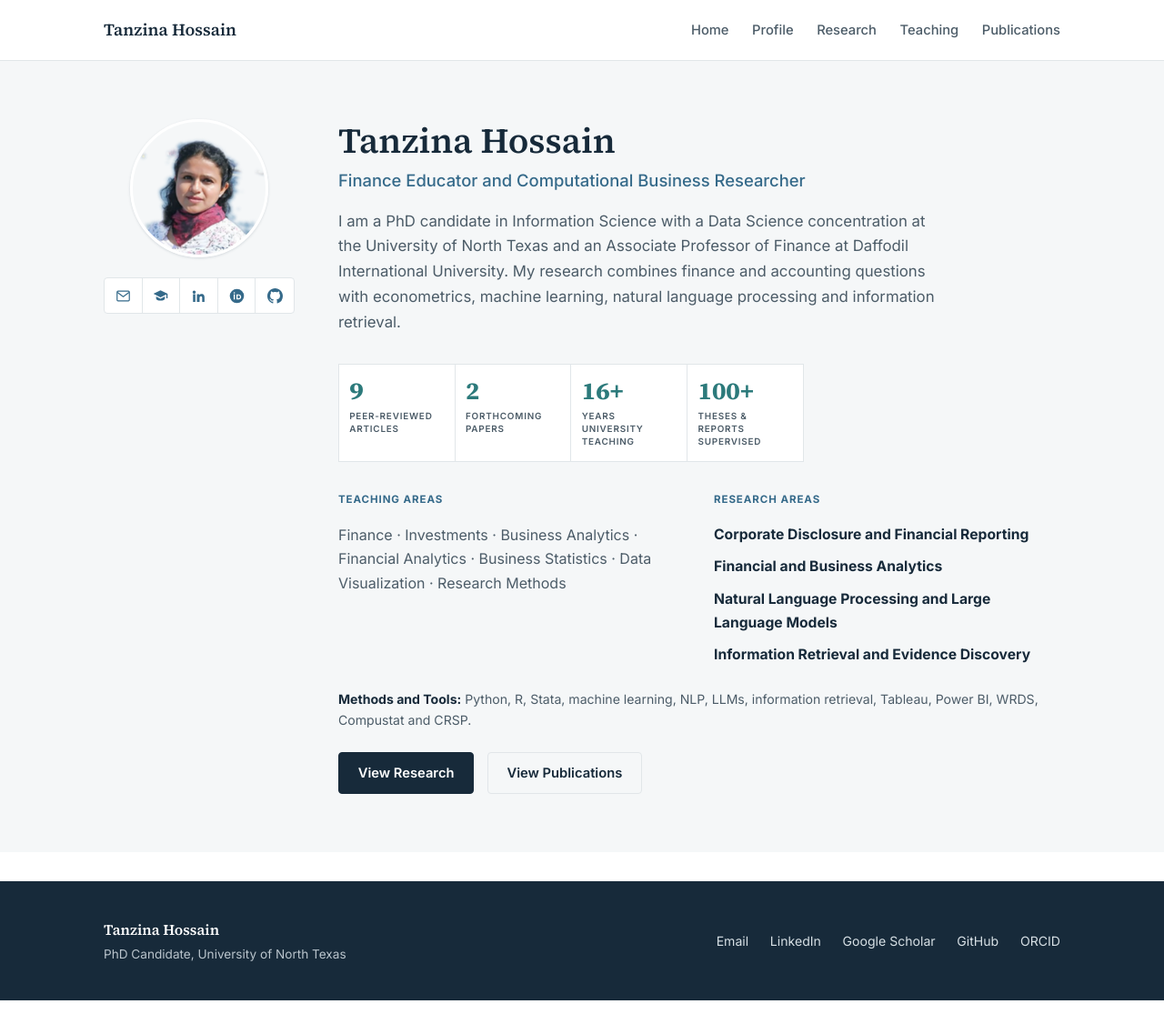
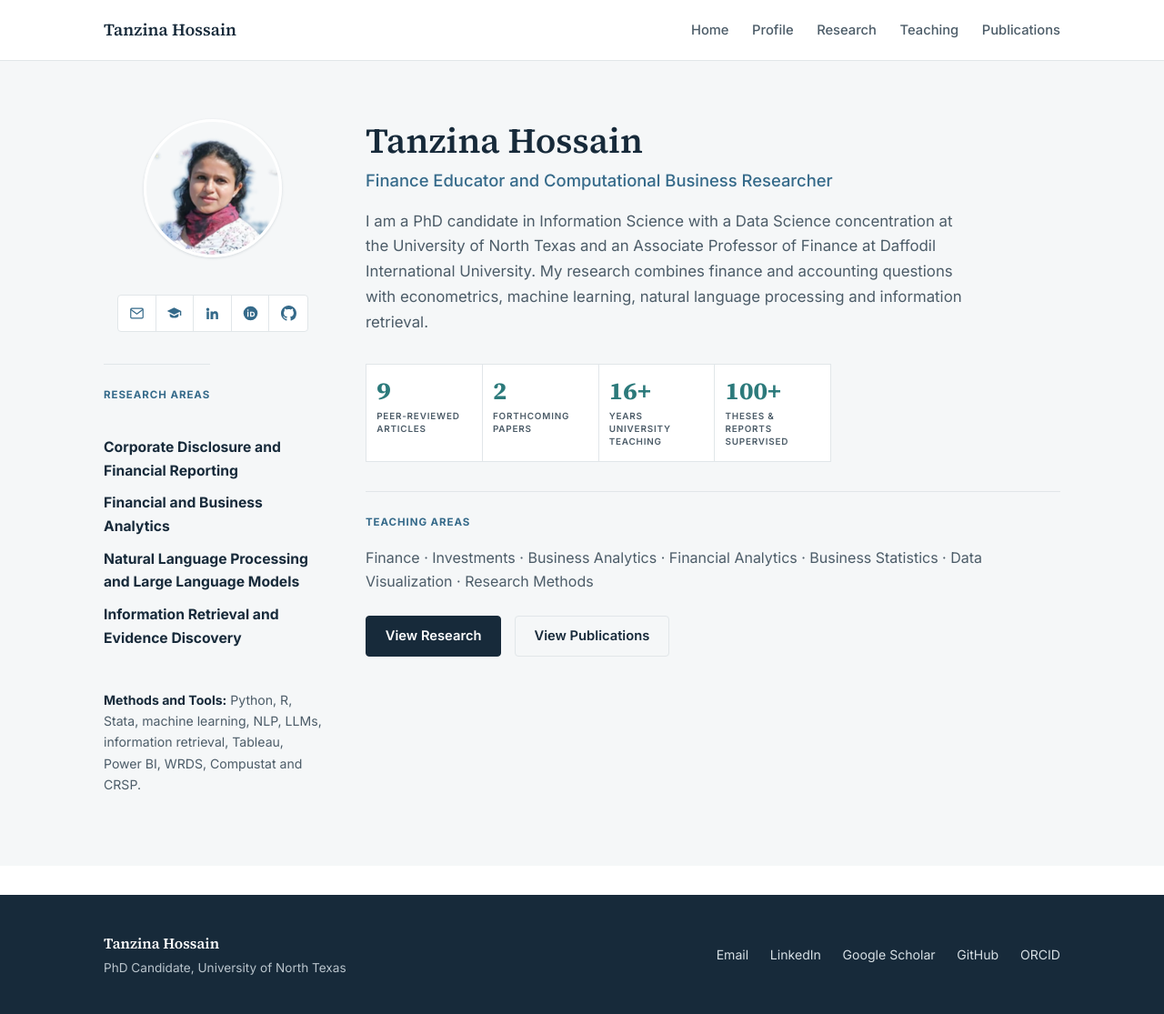
Before and after one commit to tanzinahossain/tanzinahossain.github.io, a Jekyll site: the page built from index.html, in a window 1280 px wide. Shown: the whole page at 91% size. Built offline with Jekyll 4.4.1, drawn with Linux system fonts in a browser that asks for light colours.

Commit message:
Move Research Areas and Methods/Tools to the left column under the social links; increase gap between photo and links
Co-Authored-By: Claude Sonnet 5 <noreply@anthropic.com>

```diff
--- a/assets/css/style.css
+++ b/assets/css/style.css
@@ -61,13 +61,16 @@ h1{margin-bottom:.3rem}
 .hero-actions{display:flex; gap:.9rem; flex-wrap:wrap; margin-top:1.5rem}
 
 /* ===== Homepage two-column profile/research layout ===== */
-.profile-grid{display:grid; grid-template-columns:auto 1fr; gap:3rem; align-items:start}
-.photo-col{display:flex; flex-direction:column; align-items:center; gap:1.4rem; flex:none}
+.profile-grid{display:grid; grid-template-columns:15rem 1fr; gap:3rem; align-items:start}
+.photo-col{display:flex; flex-direction:column; align-items:center; gap:1.2rem; flex:none}
+.photo-col .hero-social{margin-top:1.4rem}
+.photo-col .group-label{align-self:flex-start; margin-top:1rem}
+.photo-col p{width:100%}
+.photo-col .plain-list{width:100%; align-items:flex-start}
 .bio-col{min-width:0}
 .plain-list{list-style:none; margin:0 0 1.5rem; padding:0; display:flex; flex-direction:column; gap:.6rem}
 .plain-list li{font-size:.98rem; color:var(--navy)}
-.areas-row{display:grid; grid-template-columns:1fr 1fr; gap:2rem; margin-top:2rem}
-@media (max-width:800px){.profile-grid{grid-template-columns:1fr; justify-items:center; text-align:center} .bio-col{text-align:left} .areas-row{grid-template-columns:1fr}}
+@media (max-width:800px){.profile-grid{grid-template-columns:1fr; justify-items:center; text-align:center} .photo-col .group-label{align-self:center} .bio-col{text-align:left}}
 
 /* ===== Stat tiles ===== */
 .stats{display:grid; grid-template-columns:repeat(4, minmax(6rem,1fr)); gap:1px; background:var(--border); border:1px solid var(--border); margin-top:2rem; max-width:32rem}
--- a/index.html
+++ b/index.html
@@ -25,6 +25,16 @@ description: Finance educator and computational business researcher — corporat
           <svg viewBox="0 0 16 16" fill="currentColor" aria-hidden="true"><path d="M8 0C3.58 0 0 3.58 0 8c0 3.54 2.29 6.53 5.47 7.59.4.07.55-.17.55-.38 0-.19-.01-.82-.01-1.49-2.01.37-2.53-.49-2.69-.94-.09-.23-.48-.94-.82-1.13-.28-.15-.68-.52-.01-.53.63-.01 1.08.58 1.23.82.72 1.21 1.87.87 2.33.66.07-.52.28-.87.51-1.07-1.78-.2-3.64-.89-3.64-3.95 0-.87.31-1.59.82-2.15-.08-.2-.36-1.02.08-2.12 0 0 .67-.21 2.2.82.64-.18 1.32-.27 2-.27s1.36.09 2 .27c1.53-1.04 2.2-.82 2.2-.82.44 1.1.16 1.92.08 2.12.51.56.82 1.27.82 2.15 0 3.07-1.87 3.75-3.65 3.95.29.25.54.73.54 1.48 0 1.07-.01 1.93-.01 2.2 0 .21.15.46.55.38A8.01 8.01 0 0 0 16 8c0-4.42-3.58-8-8-8z"/></svg>
         </a>
       </div>
+
+      <div class="group-label">Research Areas</div>
+      <ul class="plain-list">
+        <li><strong>Corporate Disclosure and Financial Reporting</strong></li>
+        <li><strong>Financial and Business Analytics</strong></li>
+        <li><strong>Natural Language Processing and Large Language Models</strong></li>
+        <li><strong>Information Retrieval and Evidence Discovery</strong></li>
+      </ul>
+
+      <p style="color:var(--text-muted); font-size:.88rem"><strong style="color:var(--navy)">Methods and Tools:</strong> Python, R, Stata, machine learning, NLP, LLMs, information retrieval, Tableau, Power BI, WRDS, Compustat and CRSP.</p>
     </div>
 
     <div class="bio-col">
@@ -39,23 +49,8 @@ description: Finance educator and computational business researcher — corporat
         <div class="stat"><div class="sv2">100+</div><div class="sl">Theses &amp; reports<br>supervised</div></div>
       </div>
 
-      <div class="areas-row">
-        <div>
-          <div class="group-label" style="margin-top:0">Teaching Areas</div>
-          <p style="color:var(--text-muted); margin:0">Finance · Investments · Business Analytics · Financial Analytics · Business Statistics · Data Visualization · Research Methods</p>
-        </div>
-        <div>
-          <div class="group-label" style="margin-top:0">Research Areas</div>
-          <ul class="plain-list" style="margin-bottom:0">
-            <li><strong>Corporate Disclosure and Financial Reporting</strong></li>
-            <li><strong>Financial and Business Analytics</strong></li>
-            <li><strong>Natural Language Processing and Large Language Models</strong></li>
-            <li><strong>Information Retrieval and Evidence Discovery</strong></li>
-          </ul>
-        </div>
-      </div>
-
-      <p style="color:var(--text-muted); font-size:.88rem; margin-top:1.5rem"><strong style="color:var(--navy)">Methods and Tools:</strong> Python, R, Stata, machine learning, NLP, LLMs, information retrieval, Tableau, Power BI, WRDS, Compustat and CRSP.</p>
+      <div class="group-label">Teaching Areas</div>
+      <p style="color:var(--text-muted); margin:0">Finance · Investments · Business Analytics · Financial Analytics · Business Statistics · Data Visualization · Research Methods</p>
 
       <div class="hero-actions">
         <a class="btn btn-primary" href="{{ '/research/' | relative_url }}">View Research</a>
```
